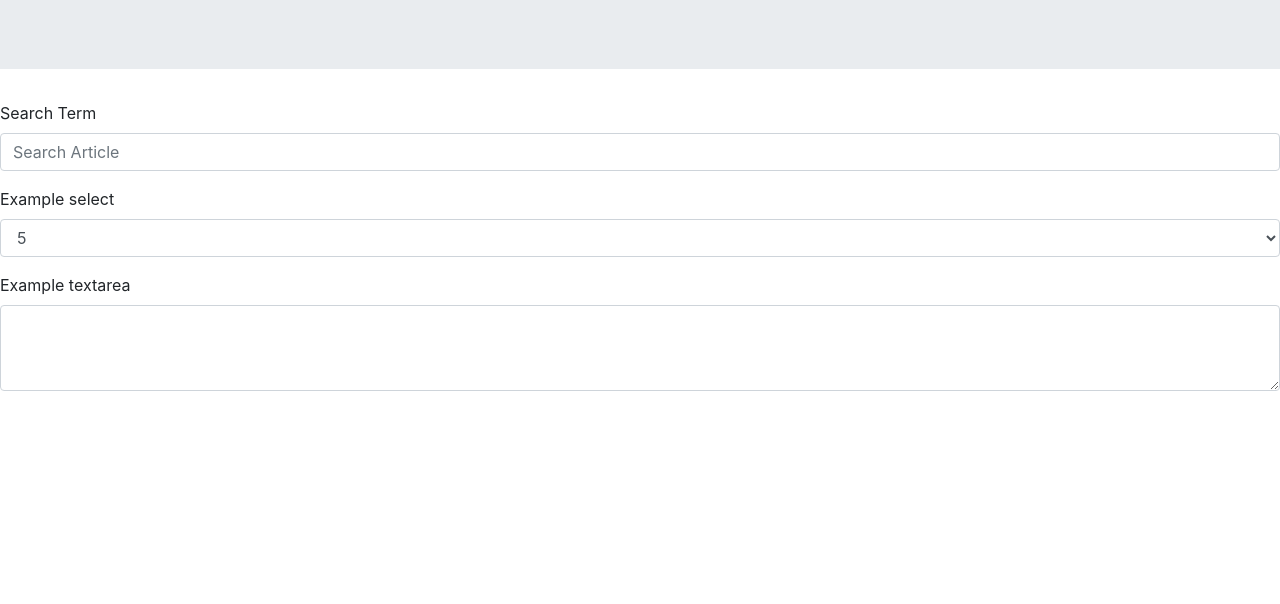
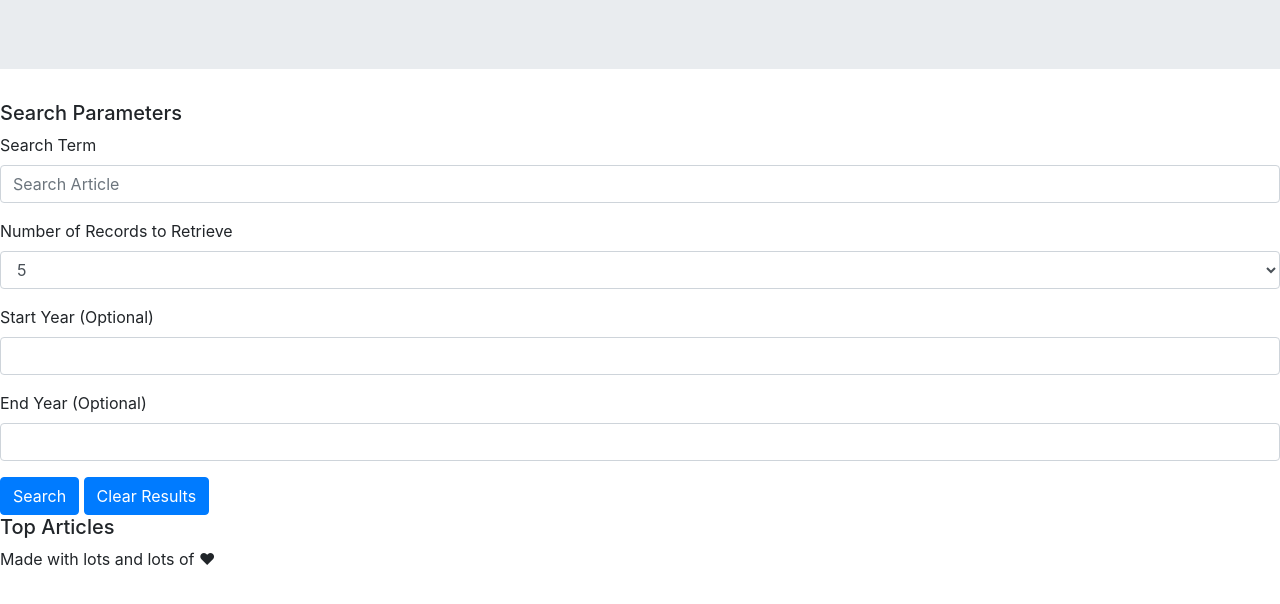
Before and after one commit to mellogelo/Jim-Stewart-NYTimes, a plain HTML site: page index.html in a window 1280 px wide. Shown: the part 134-738 px from the top of the page. Drawn offline with nearby package versions, Linux system fonts and the light colour scheme.

Commit message:
finished bootstrap

```diff
--- a/index.html
+++ b/index.html
@@ -18,14 +18,18 @@
       </div>
 
     <!-- Form -->
+    <div id="searchPara">
+        <div>
+            <h5>Search Parameters</h5>
+        </div>
         <form>
             <div class="form-group">
               <label for="searchTerm">Search Term</label>
-          <input type="search" class="form-control" id="searchTerm" placeholder="Search Article">
+              <input type="text" class="form-control" id="searchTerm" placeholder="Search Article">
             </div>
             <div class="form-group">
-          <label for="exampleFormControlSelect1">Example select</label>
-          <select class="form-control" id="exampleFormControlSelect1">
+              <label for="recordsRetrieve">Number of Records to Retrieve</label>
+              <select class="form-control" id="recordsRetrieve">
                 <option>5</option>
                 <option>10</option>
                 <option>15</option>
@@ -34,10 +38,28 @@
               </select>
             </div>
             <div class="form-group">
-          <label for="exampleFormControlTextarea1">Example textarea</label>
-          <textarea class="form-control" id="exampleFormControlTextarea1" rows="3"></textarea>
+                <label for="startYear">Start Year (Optional)</label>
+                <input type="text" class="form-control" id="startYear">
               </div>
+              <div class="form-group">
+                <label for="endYear">End Year (Optional)</label>
+                <input type="text" class="form-control" id="endYear">
+              </div>
+              <button type="submit" class="btn btn-primary">Search</button>
+              <button type="submit" class="btn btn-primary clear">Clear Results</button>
           </form>
+    </div>
+    <div id="Articles">
+        <div>
+            <h5>Top Articles</h5>
+        </div>
+        <div id="topArticles">
+
+        </div>
+    </div>
+    <footer>
+        <p>Made with lots and lots of ♥</p>
+    </footer>
       <!-- JS -->
       <script src="script.js"></script>
     <!-- Bootstrap JS -->
```
Lines whose indentation alone changed are shown as unchanged.
